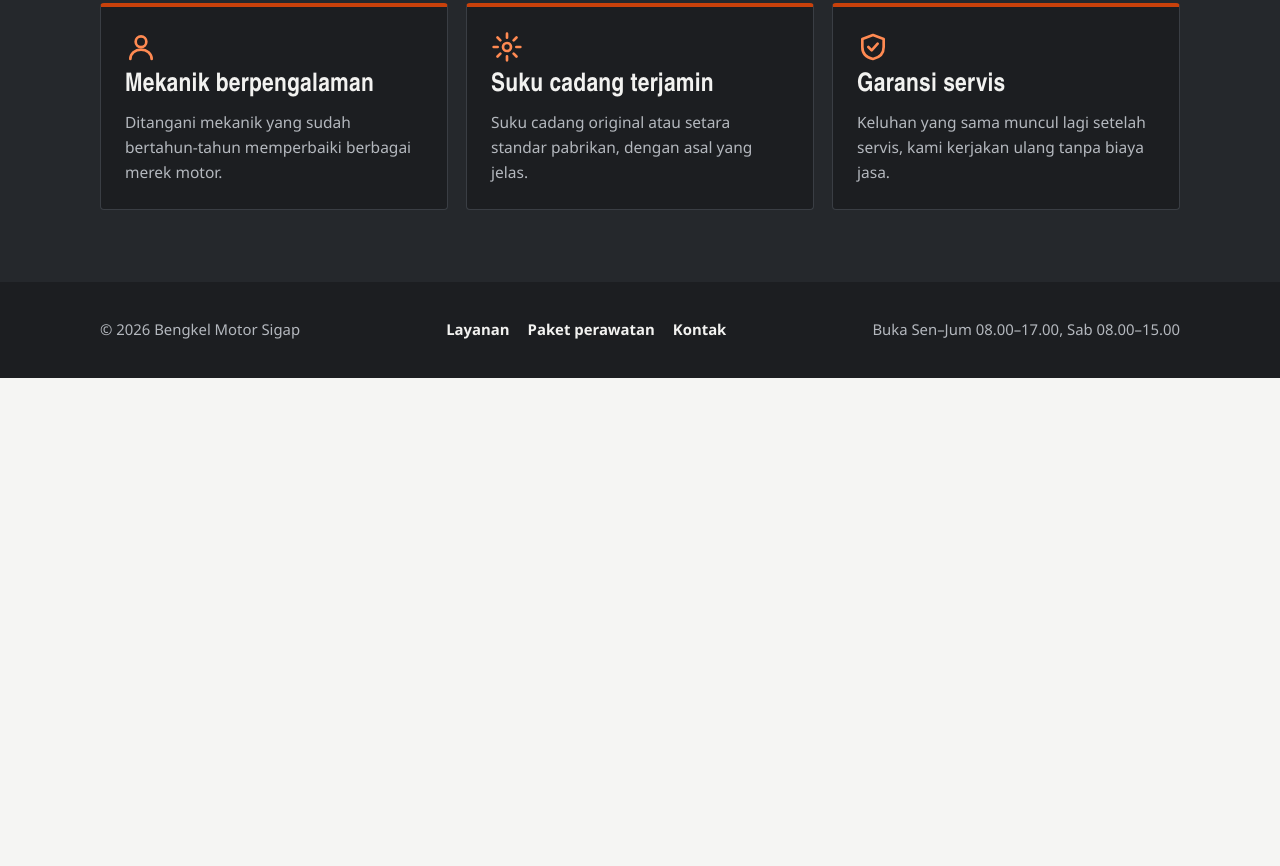
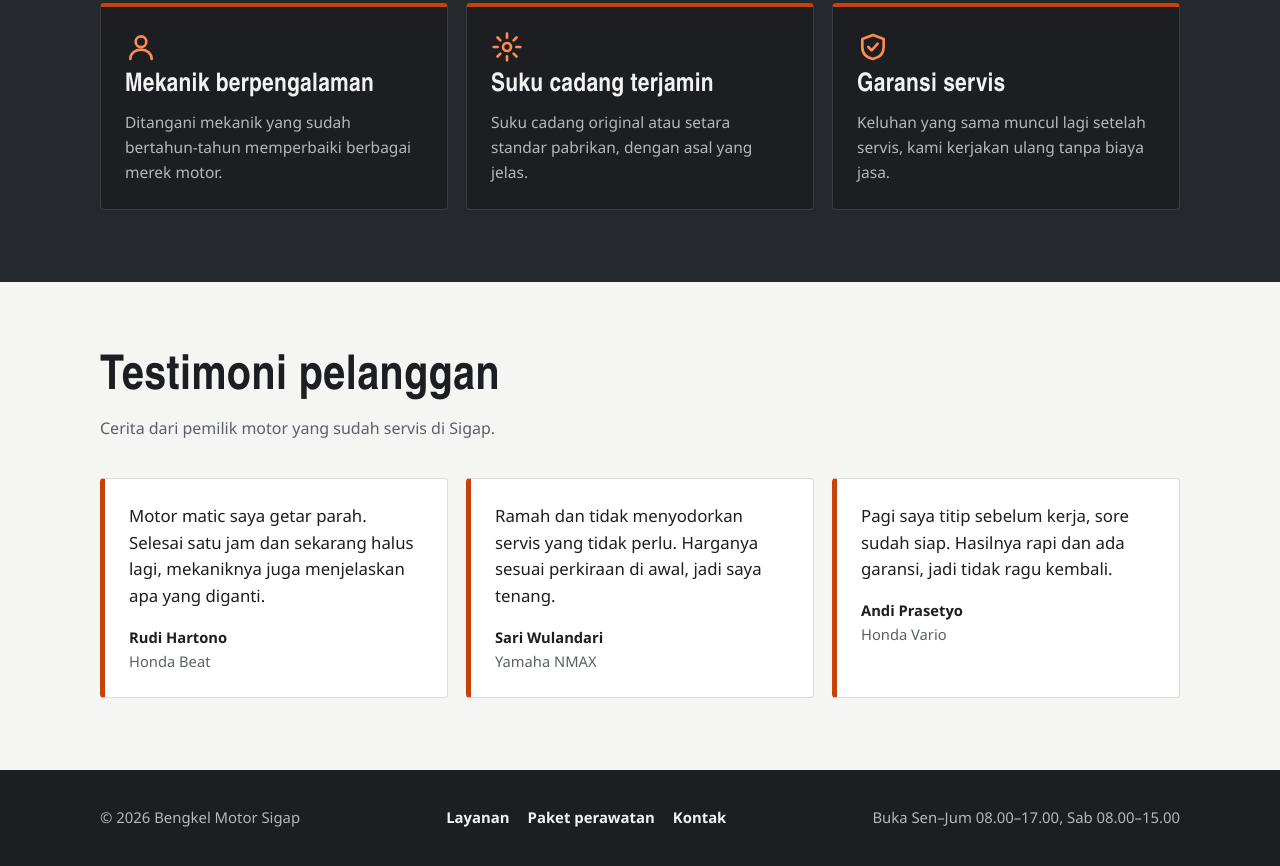
Before and after one commit to jihanbuildspace/bengkel-sigap-jihank, a plain HTML site: page index.html in a window 1280 px wide. Shown: the part 1601-2467 px from the top of the page. Before the commit the page ends 1979 px from the top, so only its background shows below. Drawn offline with Linux system fonts and the light colour scheme.

Commit message:
feat: section testimoni pelanggan

```diff
--- a/index.html
+++ b/index.html
@@ -182,6 +182,21 @@ footer .wrap{gap:12px 24px}
     </div>
   </section>
 
+  <!-- 4. Testimoni -->
+  <section id="testimoni" aria-labelledby="judul-testi">
+    <div class="wrap">
+      <div class="section-head">
+        <h2 id="judul-testi">Testimoni pelanggan</h2>
+        <p>Cerita dari pemilik motor yang sudah servis di Sigap.</p>
+      </div>
+      <div class="grid g3">
+        <figure class="quote"><blockquote>Motor matic saya getar parah. Selesai satu jam dan sekarang halus lagi, mekaniknya juga menjelaskan apa yang diganti.</blockquote><figcaption><b>Rudi Hartono</b>Honda Beat</figcaption></figure>
+        <figure class="quote"><blockquote>Ramah dan tidak menyodorkan servis yang tidak perlu. Harganya sesuai perkiraan di awal, jadi saya tenang.</blockquote><figcaption><b>Sari Wulandari</b>Yamaha NMAX</figcaption></figure>
+        <figure class="quote"><blockquote>Pagi saya titip sebelum kerja, sore sudah siap. Hasilnya rapi dan ada garansi, jadi tidak ragu kembali.</blockquote><figcaption><b>Andi Prasetyo</b>Honda Vario</figcaption></figure>
+      </div>
+    </div>
+  </section>
+
 </main>
 
 <footer>
```
